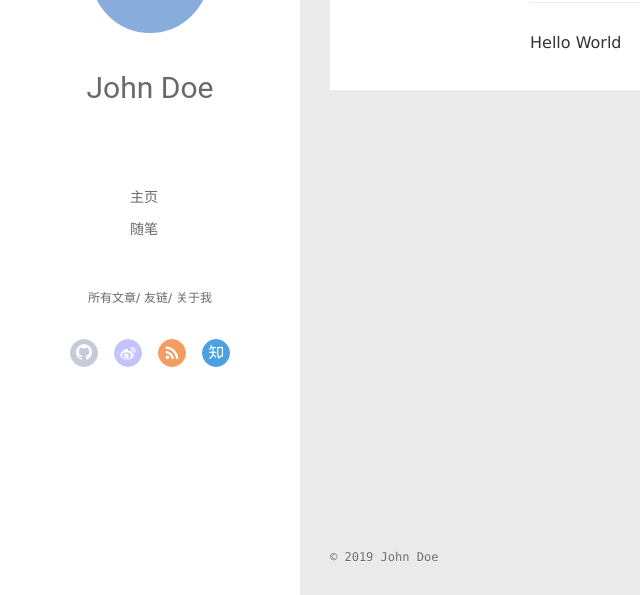
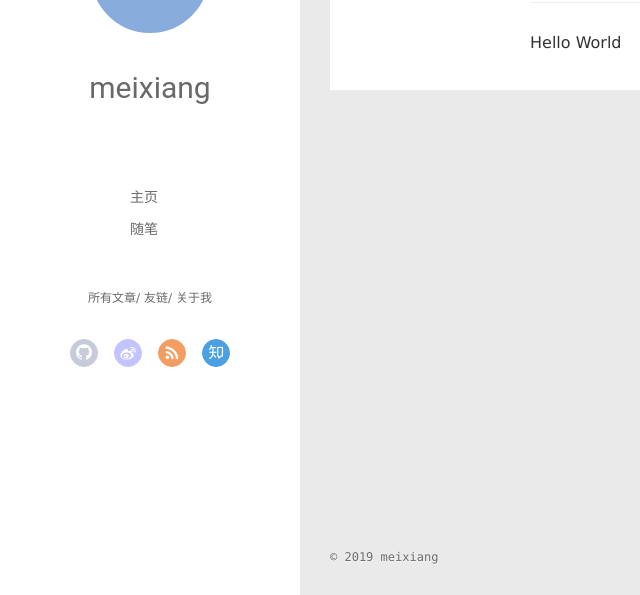
Before and after one commit to meixiang474/meixiang474.github.io, a plain HTML site: page archives/index.html in a window 1280 px wide. Shown: the part 202-797 px from the top of the page, 0-640 px from the left. Drawn offline with Linux system fonts and the light colour scheme; no server answers.

Commit message:
Site updated: 2019-12-23 17:15:05

```diff
--- a/archives/index.html
+++ b/archives/index.html
@@ -13,7 +13,7 @@
 <meta property="og:url" content="http://yoursite.com/archives/index.html">
 <meta property="og:site_name" content="Hexo">
 <meta property="og:locale" content="en_US">
-<meta property="article:author" content="John Doe">
+<meta property="article:author" content="meixiang">
 <meta name="twitter:card" content="summary">
 
     <link rel="alternative" href="/atom.xml" title="Hexo" type="application/atom+xml">
@@ -46,7 +46,7 @@
 			<img src="" class="js-avatar">
 		</a>
 		<hgroup>
-		  <h1 class="header-author"><a href="/">John Doe</a></h1>
+		  <h1 class="header-author"><a href="/">meixiang</a></h1>
 		</hgroup>
 
 
@@ -104,7 +104,7 @@
 				<img src="" class="js-avatar">
 			</div>
 			<hgroup>
-			  <h1 class="header-author js-header-author">John Doe</h1>
+			  <h1 class="header-author js-header-author">meixiang</h1>
 			</hgroup>
 
 
@@ -256,7 +256,7 @@
   <div class="outer">
     <div id="footer-info">
     	<div class="footer-left">
-    		&copy; 2019 John Doe
+    		&copy; 2019 meixiang
     	</div>
       	<div class="footer-right">
       		<a href="http://hexo.io/" target="_blank">Hexo</a>  Theme <a href="https://github.com/litten/hexo-theme-yilia" target="_blank">Yilia</a> by Litten
```
Also changed, not shown: 2019/12/22/hello-world/index.html (+4 -4 lines), 2019/12/22/我的第一篇博客/index.html (+4 -4 lines), 2019/12/23/git使用/index.html (+4 -4 lines), archives/2019/12/index.html (+4 -4 lines), archives/2019/index.html (+4 -4 lines), index.html (+4 -4 lines), 1 other file.
